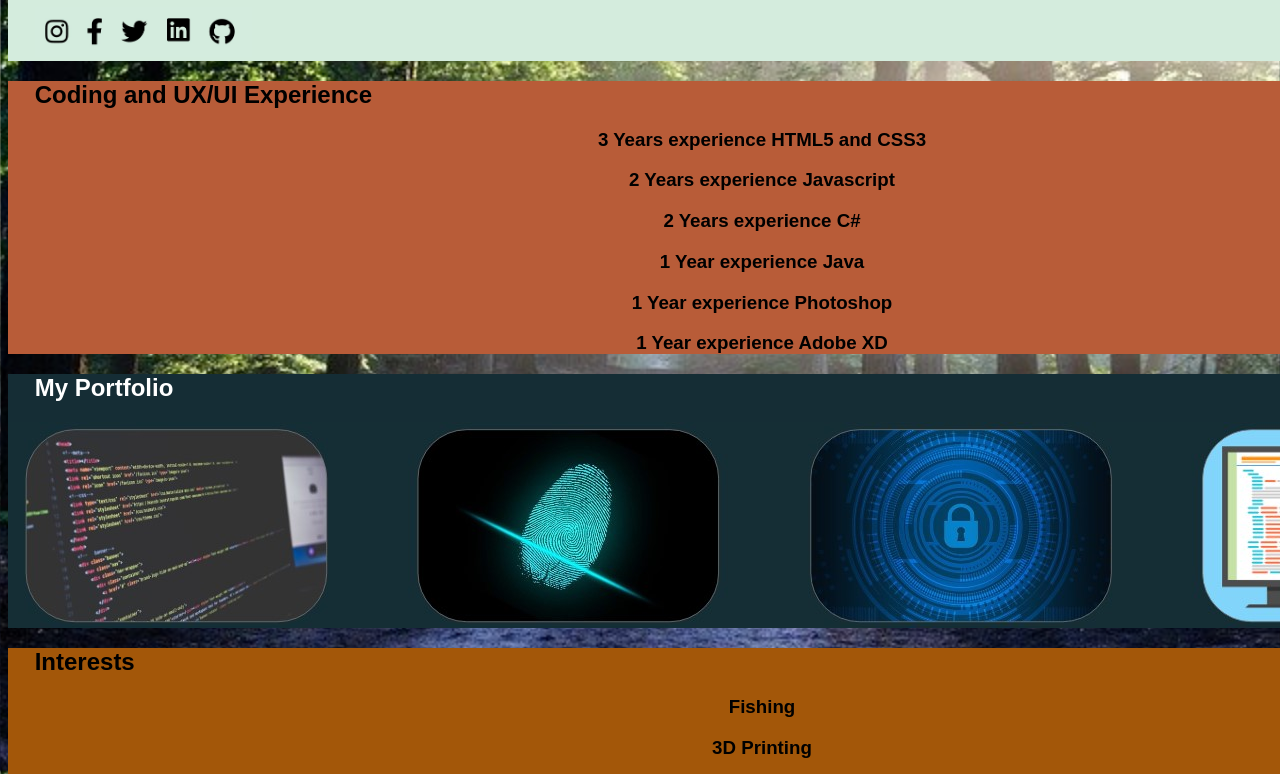
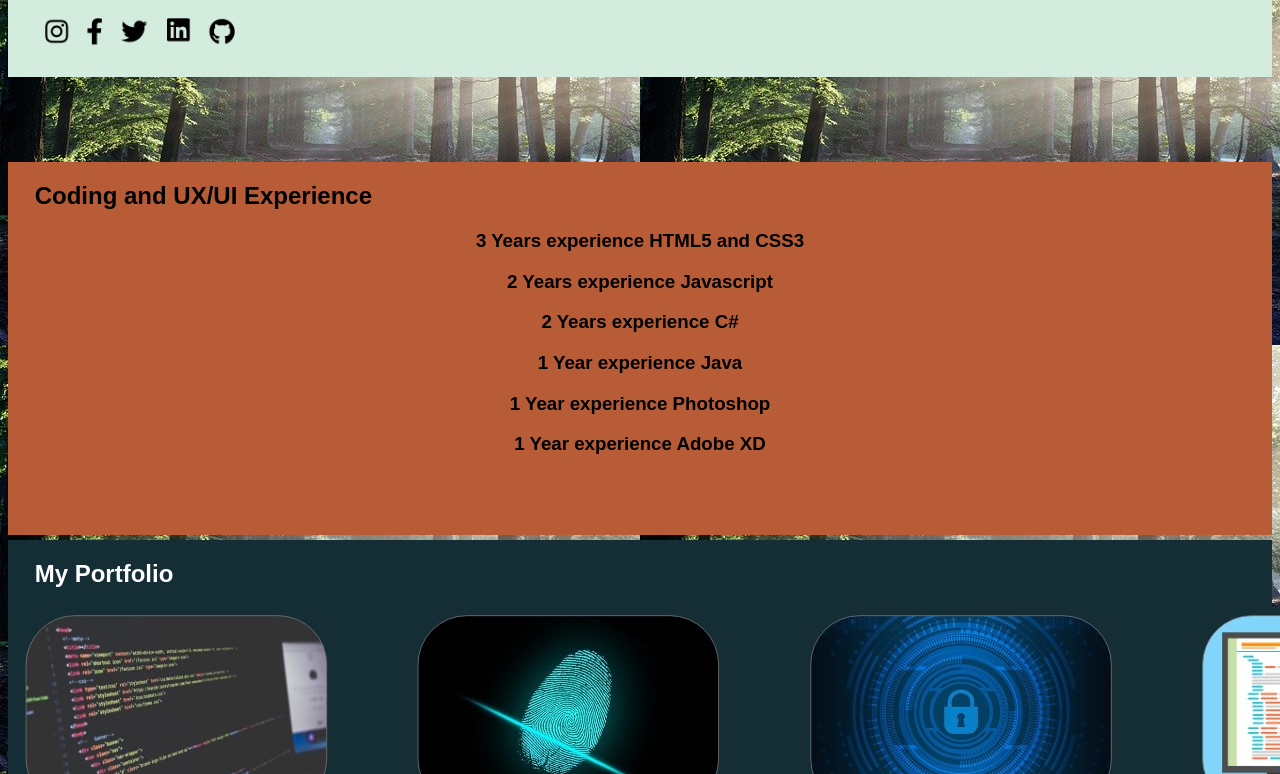
Before and after one commit to MBest0588/Portfolio, a plain HTML site: page index.html in a window 1280 px wide. Shown: the part 81-855 px from the top of the page. Drawn offline with Linux system fonts and the light colour scheme.

Commit message:
Add files via upload

```diff
--- a/index.html
+++ b/index.html
@@ -7,8 +7,8 @@
     <title>Morgan's Portfolio</title>
     <link rel="stylesheet" type="text/css" href="style.css">
 </head>
-<main roll="main" aria-label="main">
-<body  id="site-wrap" style="background-image: url('avenue-815297_640.png');">
+<main roll="main" aria-label="main" id="site-wrap">
+<body   style="background-image: url('avenue-815297_640.png');">
     <div class="title">
         <h1>&nbsp; &nbsp; Morgan Best</h1>
             <div class="socials">
```
